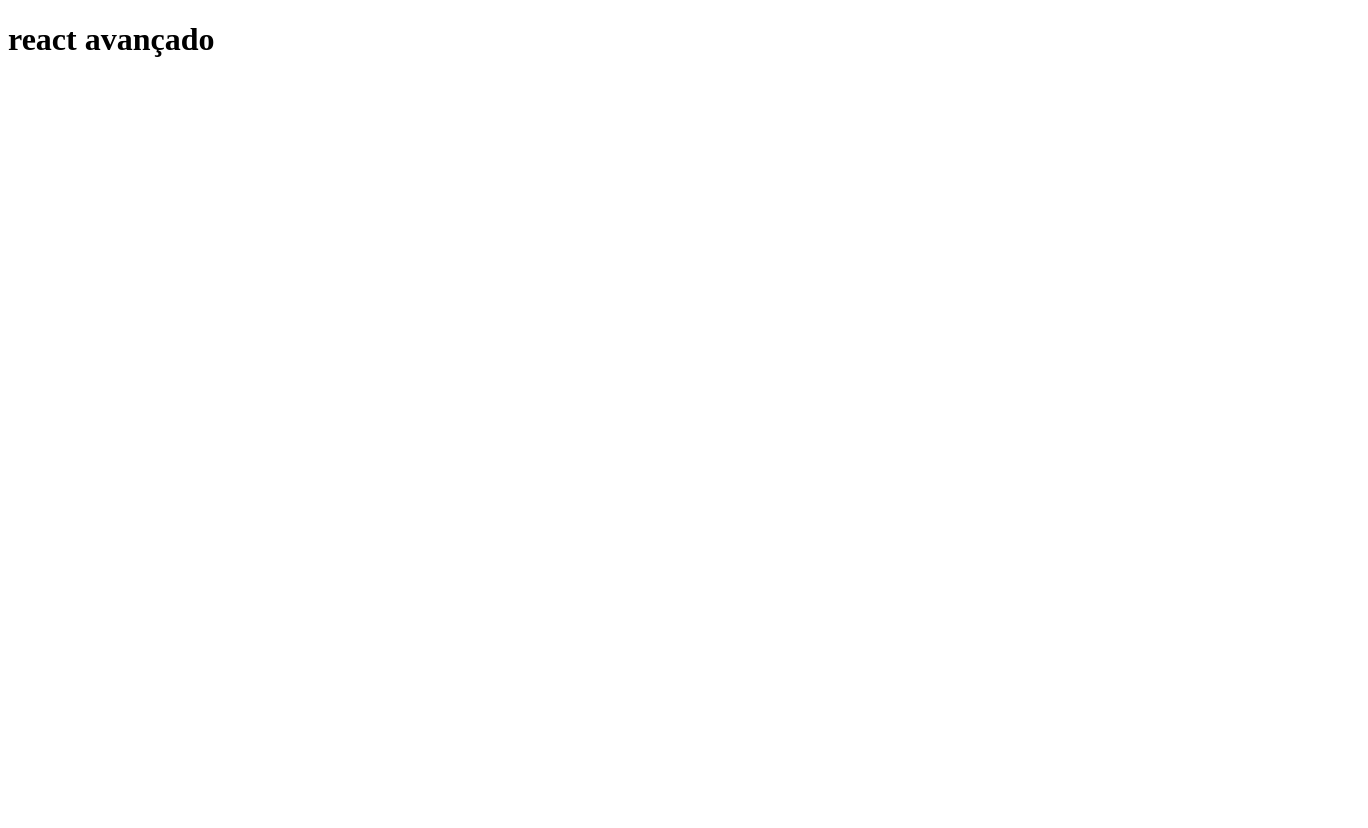
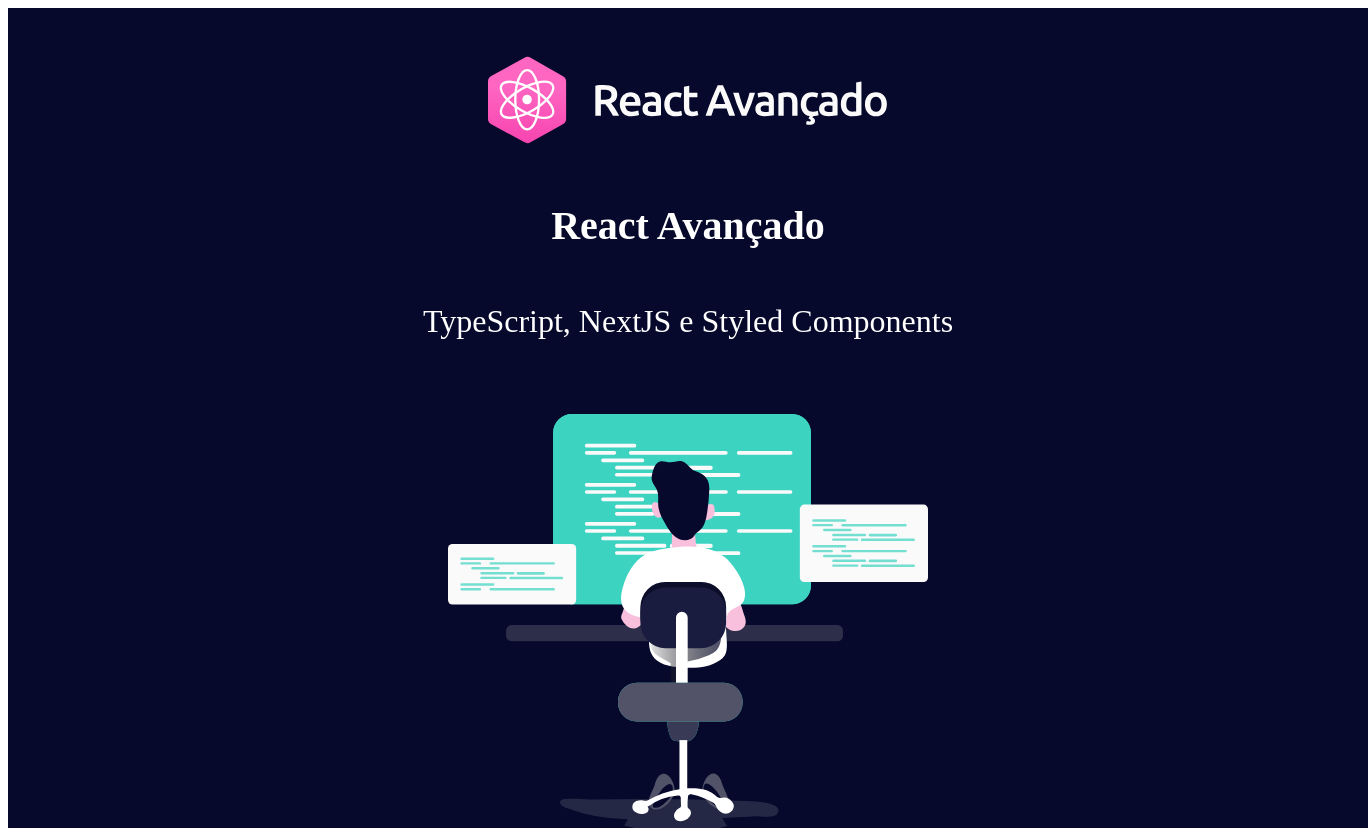
Before and after one commit to coxevti/react-avancado-boilerplate, a Next.js app: page / in a window 1280 px wide. Shown: the top 828 px of the page, 1368 px wide, since content can reach past the window. Before the commit the page ends 800 px from the top, so only its background shows below. Built offline with nearby package versions, Linux system fonts and the light colour scheme.

Commit message:
Criando estilos no primeiro componente

```diff
--- a/src/components/Main/index.tsx
+++ b/src/components/Main/index.tsx
@@ -1,7 +1,18 @@
+import * as S from './styles'
+
 const Main = () => (
-  <div>
-    <h1>react avançado</h1>
-  </div>
+  <S.Wrapper>
+    <S.Logo
+      src="/img/logo.svg"
+      alt="Imagem de um átomo e React Avançado escrito ao lado"
+    />
+    <S.Title>React Avançado</S.Title>
+    <S.Description>TypeScript, NextJS e Styled Components</S.Description>
+    <S.Illustration
+      src="/img/hero-illustration.svg"
+      alt="Um desenvolvedor de frente para uma tela com códido."
+    />
+  </S.Wrapper>
 )
 
 export default Main
--- /dev/null
+++ b/src/components/Main/styles.ts
@@ -0,0 +1,29 @@
+import styled from 'styled-components'
+
+export const Wrapper = styled.main`
+  background-color: #06092b;
+  color: #fff;
+  width: 100%;
+  height: 100%;
+  text-align: center;
+  padding: 3rem;
+  display: flex;
+  align-items: center;
+  justify-content: center;
+  flex-direction: column;
+`
+export const Logo = styled.img`
+  width: 25rem;
+  margin-bottom: 2rem;
+`
+export const Title = styled.h1`
+  font-size: 2.5rem;
+`
+export const Description = styled.h2`
+  font-size: 2rem;
+  font-weight: 400;
+`
+export const Illustration = styled.img`
+  margin-top: 3rem;
+  width: min(30rem, 100%);
+`
--- a/src/components/Main/test.tsx
+++ b/src/components/Main/test.tsx
@@ -10,4 +10,8 @@
 
     expect(container.firstChild).toMatchSnapshot()
   })
+  it('should render the colors correctly', () => {
+    const { container } = render(<Main />)
+    expect(container.firstChild).toHaveStyle({ 'background-color': '#06092b' })
+  })
 })
```
Also changed, not shown: 1 other file (tests, documents, lock files or other folders).
